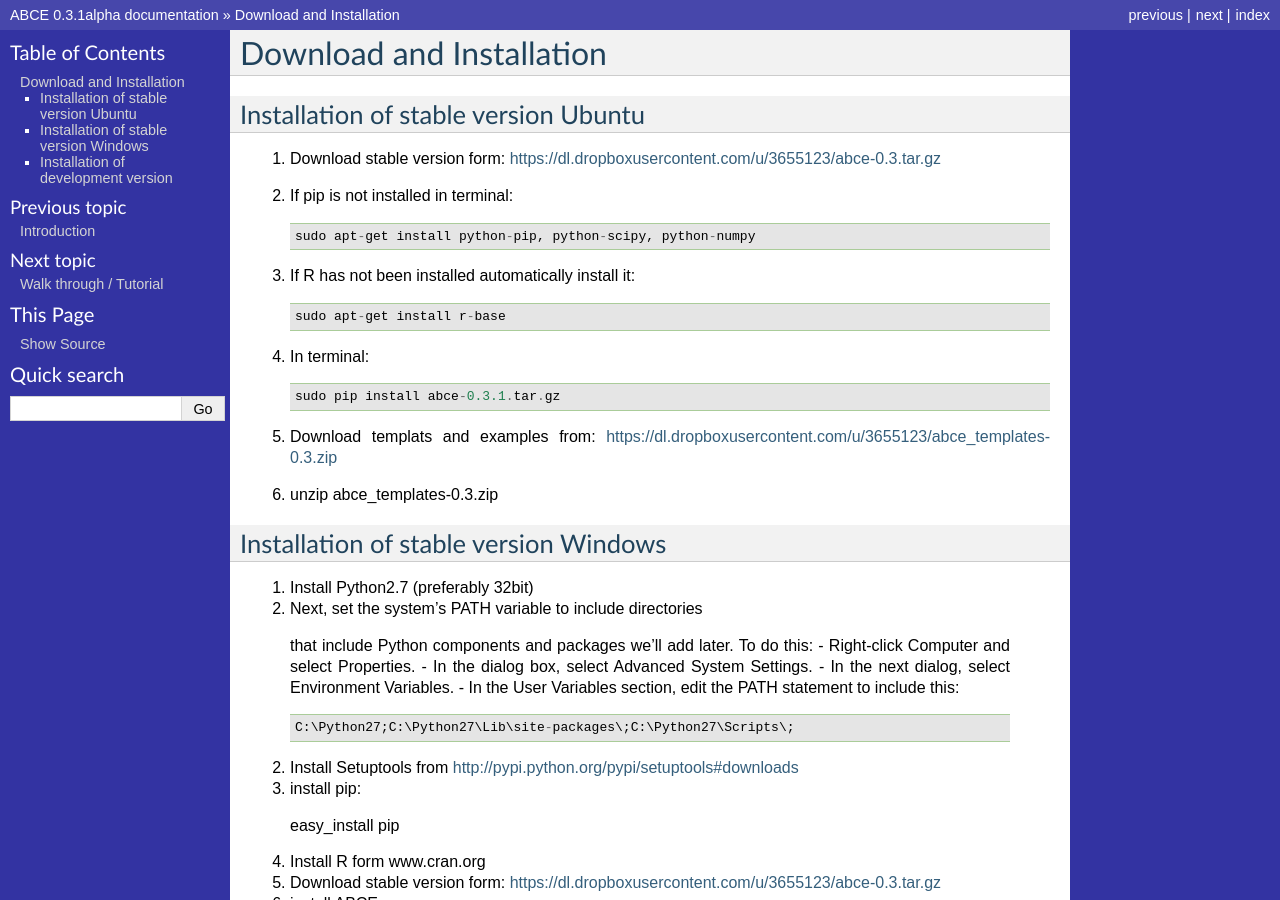
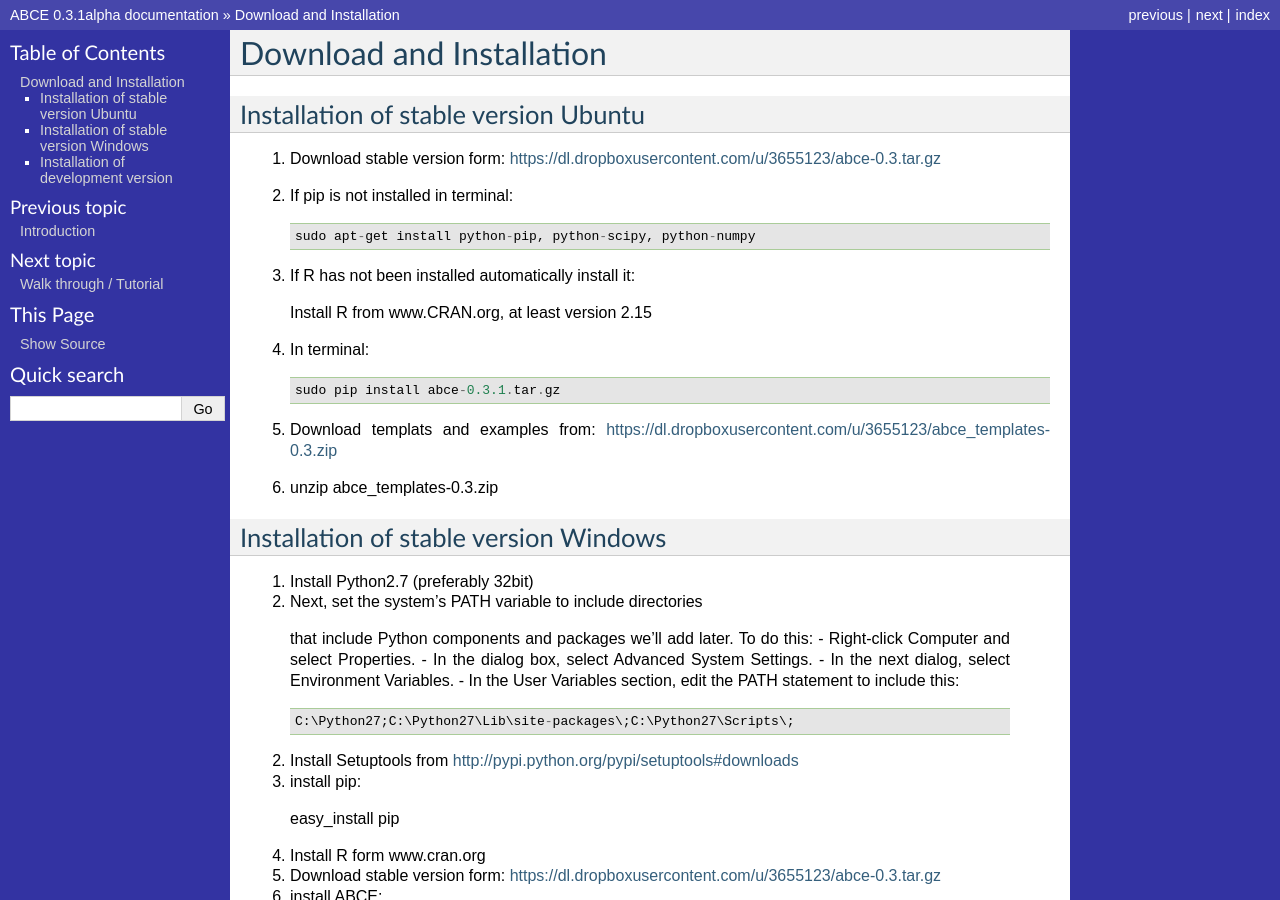
Before and after one commit to AB-CE/abce, a Sphinx documentation site: the page built from doc/installation.rst, in a window 1280 px wide and 900 px high. Built offline with Sphinx 7.4.7, drawn with Linux system fonts in a browser that asks for light colours.

Commit message:
install at least R 2.15

```diff
--- a/doc/installation.rst
+++ b/doc/installation.rst
@@ -13,7 +13,7 @@ Installation of stable version Ubuntu
 
 3. If R has not been installed automatically install it::
 
-    sudo apt-get install r-base
+   Install R from www.CRAN.org, at least version 2.15
 
 4. In terminal::
 
```
